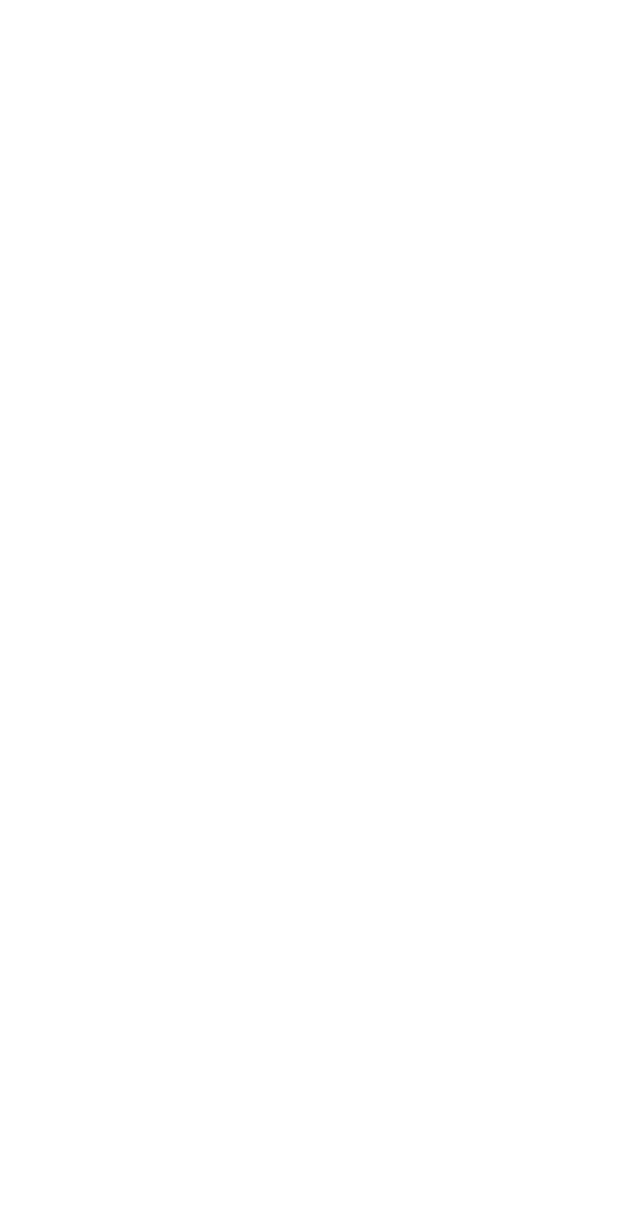
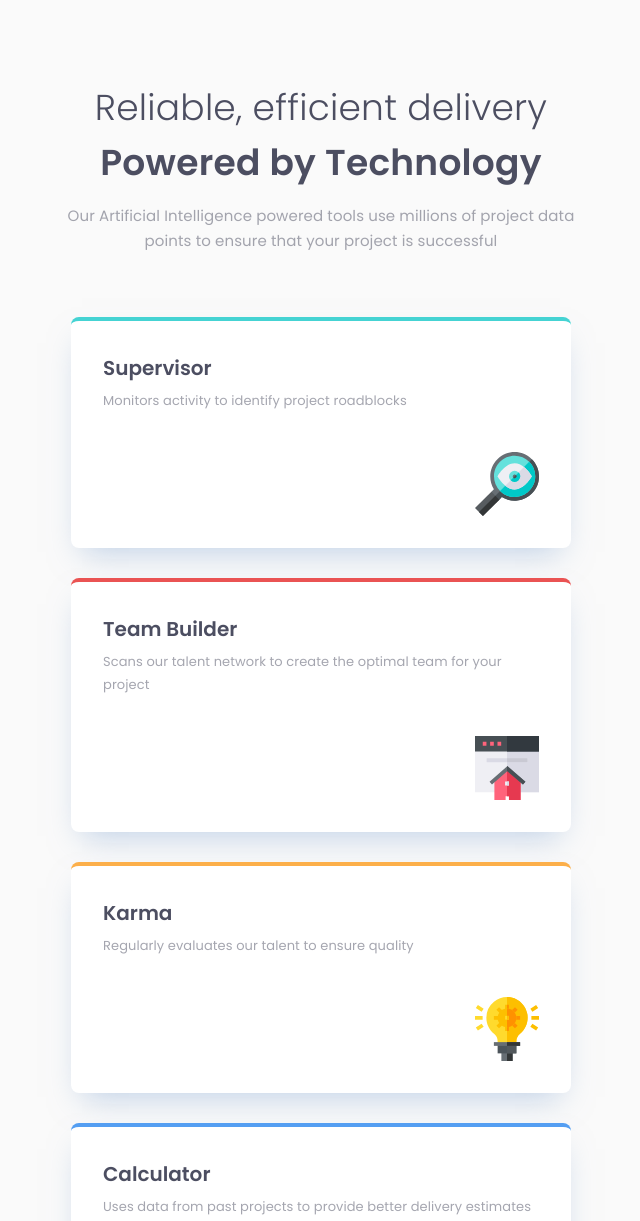
Before and after one commit to thiagorodriguezdev/four-card-feature-section, a plain HTML site: page index.html in a window 1280 px wide. Shown: the top 1221 px of the page, without its empty margins (319-959 px from the left). Before the commit the page ends 800 px from the top, so only its background shows below. Drawn offline with Linux system fonts and the light colour scheme.

Commit message:
finalizando projeto

```diff
--- a/index.html
+++ b/index.html
@@ -2,14 +2,66 @@
 <html lang="pt-br">
 
 <head>
+  <link rel="preconnect" href="https://fonts.googleapis.com">
+  <link rel="preconnect" href="https://fonts.gstatic.com" crossorigin>
+  <link
+    href="https://fonts.googleapis.com/css2?family=Poppins:ital,wght@0,100;0,200;0,300;0,400;0,500;0,600;0,700;0,800;0,900;1,100;1,200;1,300;1,400;1,500;1,600;1,700;1,800;1,900&display=swap"
+    rel="stylesheet">
   <meta charset="UTF-8">
   <meta name="viewport" content="width=device-width, initial-scale=1.0">
   <title>Powered by Technologies</title>
   <link rel="stylesheet" href="style.css">
+  <link rel="shortcut icon" href="./img/favicon-32x32.png" type="image/x-icon">
 </head>
 
 <body>
+  <header class="header">
+    <div class="container">
+      <section class="title">
+        <h1>Reliable, efficient delivery <span>Powered by Technology</span></h1>
+        <p>Our Artificial Intelligence powered tools use millions of project data points to ensure that your project is
+          successful</p>
+      </section>
+    </div>
+  </header>
 
+  <main class="main">
+    <div class="container">
+      <div class="cards-container">
+        <div class="card color-green">
+          <h2>Supervisor</h2>
+          <p>Monitors activity to identify project roadblocks</p>
+          <div class="card-image">
+            <img src="./img/icon-supervisor.svg" alt="">
+          </div>
+        </div>
+
+        <div class="card-double">
+          <div class="card color-red">
+            <h2>Team Builder</h2>
+            <p>Scans our talent network to create the optimal team for your project</p>
+            <div class="card-image">
+              <img src="./img/icon-team-builder.svg" alt="">
+            </div>
+          </div>
+          <div class="card color-yellow">
+              <h2>Karma</h2>
+              <p>Regularly evaluates our talent to ensure quality</p>
+              <div class="card-image">
+                <img src="./img/icon-karma.svg" alt="">
+              </div>
+            </div>
+        </div>
+
+        <div class="card color-blue">
+          <h2>Calculator</h2>
+          <p>Uses data from past projects to provide better delivery estimates</p>
+          <div class="card-image">
+            <img src="./img/icon-calculator.svg" alt="">
+          </div>
+        </div>
+      </div>
+  </main>
 </body>
 
 </html>
--- a/style.css
+++ b/style.css
@@ -1,4 +1,164 @@
+*,
+*::before,
+*::after {
+  padding: 0;
+  margin: 0;
+  box-sizing: border-box;
+}
+
+html {
+  font-size: 62.5%;
+  font-family: "Poppins", sans-serif;
+}
+
+body {
+  min-height: 100vh;
+  position: relative;
+  background-color: var(--bg-color);
+}
+
+img,
+picture {
+  max-width: 100%;
+  display: block;
+}
+
+ul,
+li {
+  list-style: none;
+}
+
+a {
+  text-decoration: none;
+  display: inline-block;
+}
+
+:root {
+  --bg-color: #fafafa;
+  --color1: #ea5353;
+  --color2: #45d3d3;
+  --color3: #fcaf4a;
+  --color4: #549ef2;
+  --color5: #4c4e61;
+  --color6: #a3a5ae;
+  --color7: #fff;
+}
+
 .container {
   width: 100%;
-  max-width: 111rem;
+  max-width: 114rem;
+  margin: 0 auto;
+  padding: 0 1.5rem;
 }
+
+.header {
+  padding-block: 8rem 6.4rem;
+}
+
+.header .container .title {
+  width: 100%;
+  display: flex;
+  flex-direction: column;
+  justify-content: center;
+  align-items: center;
+  gap: 1.3rem;
+  text-align: center;
+}
+
+.header .title h1 {
+  width: 100%;
+  max-width: 45.4rem;
+  color: var(--color5);
+  font-size: 3.6rem;
+  font-weight: 300;
+  letter-spacing: 0.25px;
+}
+
+.header .title h1 span {
+  font-weight: 600;
+}
+
+.header .title p {
+  width: 100%;
+  max-width: 54rem;
+  color: var(--color5);
+  font-size: 1.5rem;
+  line-height: 2.5rem;
+  letter-spacing: 0.0104rem;
+  opacity: 0.5;
+}
+
+@media (max-width: 37.5rem) {
+  .header .title h1 {
+    font-size: 24px;
+  }
+}
+
+.main .cards-container {
+  display: flex;
+  flex-wrap: wrap;
+  gap: 3rem;
+  align-items: center;
+}
+
+.main .cards-container .card {
+  width: 100%;
+  max-width: 35rem;
+  padding: 3.2rem;
+  border-radius: 0.8rem;
+  background: var(--color7);
+  box-shadow: 0px 1.5rem 3rem -1.1rem rgba(131, 166, 210, 0.5);
+}
+
+.main .cards-container .color-green {
+  border-top: .4rem solid var(--color2);
+}
+
+.main .cards-container .color-red {
+  border-top: .4rem solid var(--color1);
+}
+
+.main .cards-container .color-yellow {
+  border-top: .4rem solid var(--color3);
+}
+
+.main .cards-container .color-blue {
+  border-top: .4rem solid var(--color4);
+}
+
+.cards-container .card-double {
+  display: flex;
+  flex-direction: column;
+  gap: 3rem;
+}
+
+.main .cards-container .card h2 {
+  color: var(--color5);
+  font-size: 2rem;
+  font-weight: 600;
+  margin-bottom: 0.6rem;
+}
+
+.main .cards-container .card p {
+  color: var(--color5);
+  font-size: 1.3rem;
+  line-height: 2.3rem;
+  letter-spacing: 0.009rem;
+  opacity: 0.5;
+  margin-bottom: 4rem;
+}
+
+.main .cards-container .card .card-image {
+  display: flex;
+  justify-content: end;
+}
+
+@media (max-width: 114rem) {
+  .main .cards-container{
+    flex-direction: column;
+  }
+
+  .main .cards-container .card {
+    max-width: 50rem;
+  }
+}
```
Also changed, not shown: img/favicon-32x32.png (added), img/icon-calculator.svg (added), img/icon-karma.svg (added), img/icon-supervisor.svg (added), img/icon-team-builder.svg (added).
